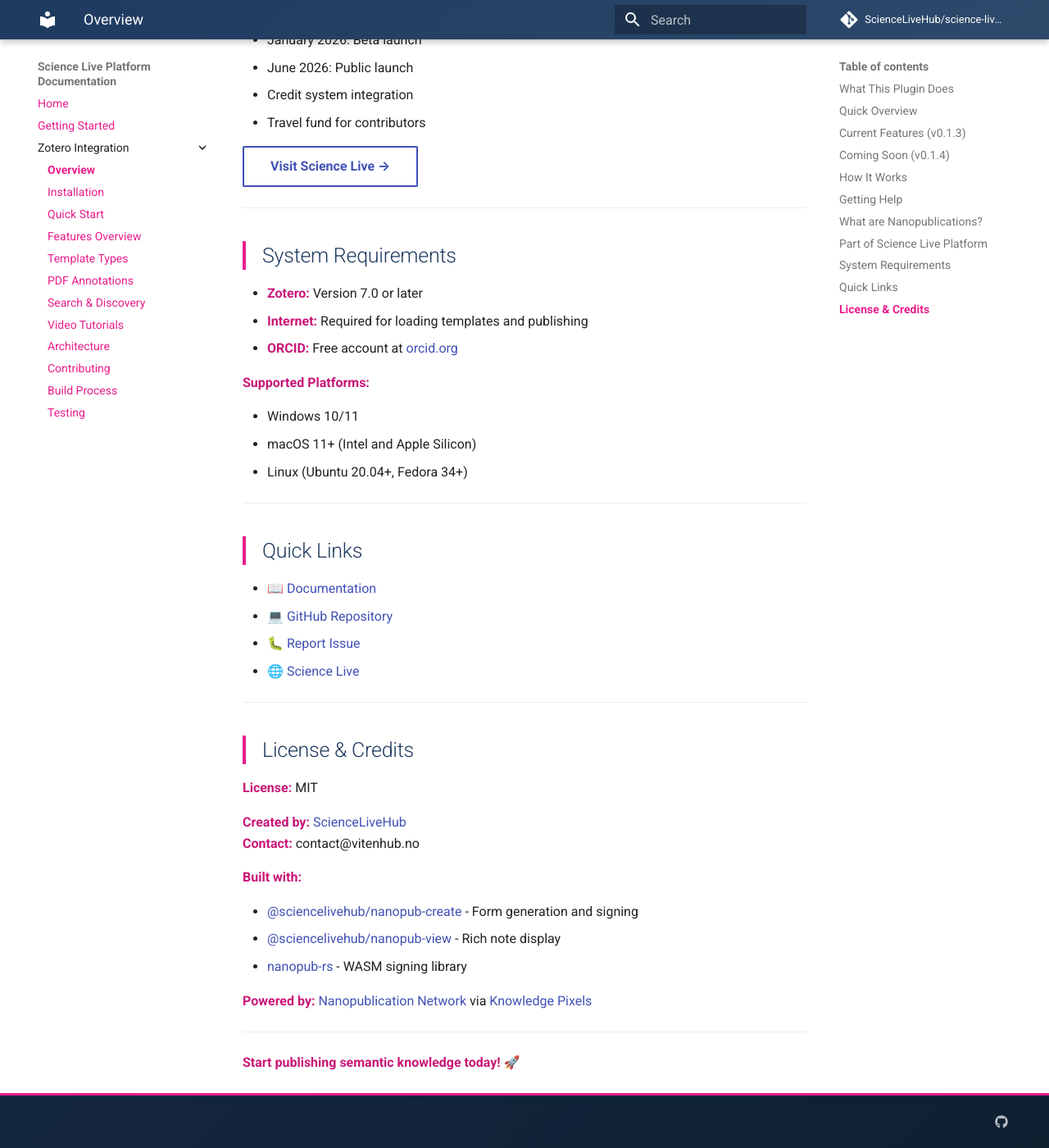
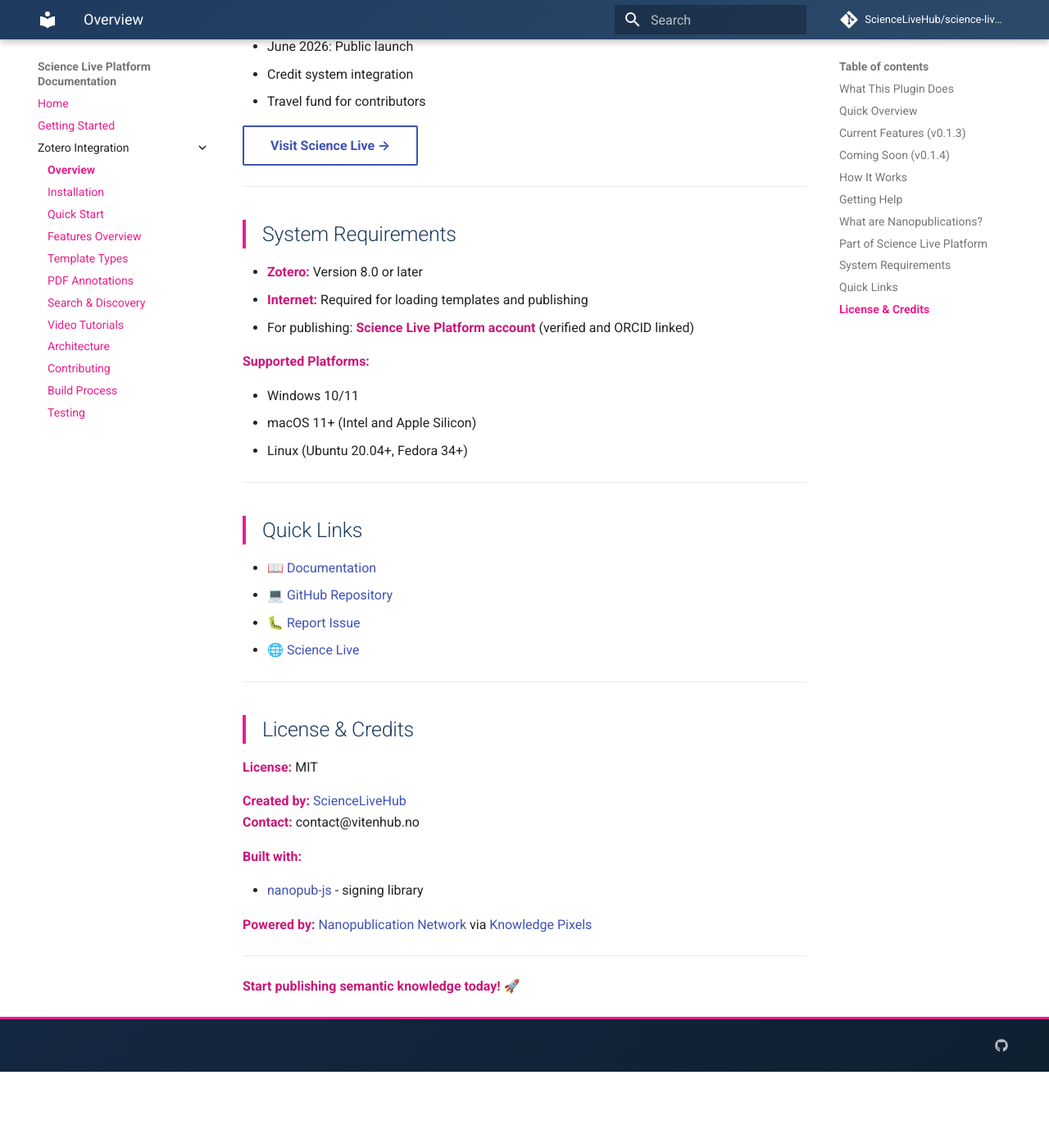
Before and after one commit to ScienceLiveHub/science-live-platform, an MkDocs documentation site: the page built from docs/zotero/index.md, in a window 1280 px wide and 1400 px high, scrolled down 3801 px. Shown: the whole window at 82% size. Built offline with MkDocs 1.6.1 and Material for MkDocs 9.7.7, drawn with Linux system fonts in a browser that asks for light colours; comment, search, counter and statistics services are not loaded; after the commit the page ends 5108 px from its top, so only the background shows below that; some of the changed text lies outside the part shown.

Commit message:
chore(*): clean up old wasm stuff, fix broken workflow (#57)
* chore(*): clean up old wasm stuff, fix workflow to work with custom fork of nanopub-js

* fix(workflow): use either env or secret depending on availability

* fix(workflow): properly cache npm ci

```diff
--- a/docs/zotero/index.md
+++ b/docs/zotero/index.md
@@ -46,7 +46,7 @@
 - **Template Browser** - Choose from popular templates with one click
 - **Multiple Templates** - CiTO, AIDA, quote & annotate, geographical coverage, and more
 - **Auto-fill** - Paper metadata automatically populated
-- **Automatic Signing** - Uses WASM cryptography with your ORCID
+- **Automatic Signing** - Uses cryptography with your ORCID
 - **Direct Publishing** - Publishes to nanopub network instantly
 - **Rich Notes** - Beautiful display of nanopubs with `@sciencelivehub/nanopub-view`
 - **Search Integration** - Discover nanopubs about papers in your library
@@ -123,7 +123,7 @@
 
 - 🧱 **Knowledge Bricks**: Stackable, reusable research components
 - 🎯 **FAIR Principles**: Findable, Accessible, Interoperable, Reusable
-- 💰 **Credit System**: Recognition for quality contributions *(coming soon)*
+- 💰 **Credit System**: Recognition for quality contributions _(coming soon)_
 - 🌍 **Open Science**: Transparent, collaborative research
 
 **Roadmap Integration:**
@@ -139,9 +139,9 @@
 
 ## System Requirements
 
-- **Zotero:** Version 7.0 or later
+- **Zotero:** Version 8.0 or later
 - **Internet:** Required for loading templates and publishing
-- **ORCID:** Free account at [orcid.org](https://orcid.org)
+- For publishing: **Science Live Platform account** (verified and ORCID linked)
 
 **Supported Platforms:**
 
@@ -169,9 +169,7 @@
 
 **Built with:**
 
-- [@sciencelivehub/nanopub-create](https://github.com/ScienceLiveHub/nanopub-create) - Form generation and signing
-- [@sciencelivehub/nanopub-view](https://github.com/ScienceLiveHub/nanopub-view) - Rich note display
-- [nanopub-rs](https://github.com/vemonet/nanopub-rs) - WASM signing library
+- [nanopub-js](https://github.com/Nanopublication/nanopub-js) - signing library
 
 **Powered by:** [Nanopublication Network](http://nanopub.net) via [Knowledge Pixels](https://knowledgepixels.com)
 
--- a/package.json
+++ b/package.json
@@ -20,7 +20,7 @@
     "deploy:frontend": "npm --workspace=frontend run deploy",
     "deploy:api": "npm --workspace=api run deploy",
     "deploy": "npm run deploy:frontend && npm run deploy:api",
-    "pr-check": "act -W .github/workflows/monorepo-pr.yml workflow_dispatch",
+    "pr-check": "act --artifact-server-path $(pwd)/.artifacts -W .github/workflows/monorepo-pr.yml workflow_dispatch",
     "clean": "trash node_modules frontend/node_modules frontend/.wrangler frontend/dist frontend/dist-embedded-css api/node_modules api/.wrangler api/dist homepage/node_modules zotero/node_modules zotero/.scaffold"
   },
   "devDependencies": {
```
Also changed, not shown: docs/zotero/user-guide/features.md (+13 -7 lines), zotero/README.md (+9 -11 lines), zotero/addon/content/styles/sciencelive.css, 3 other files.
